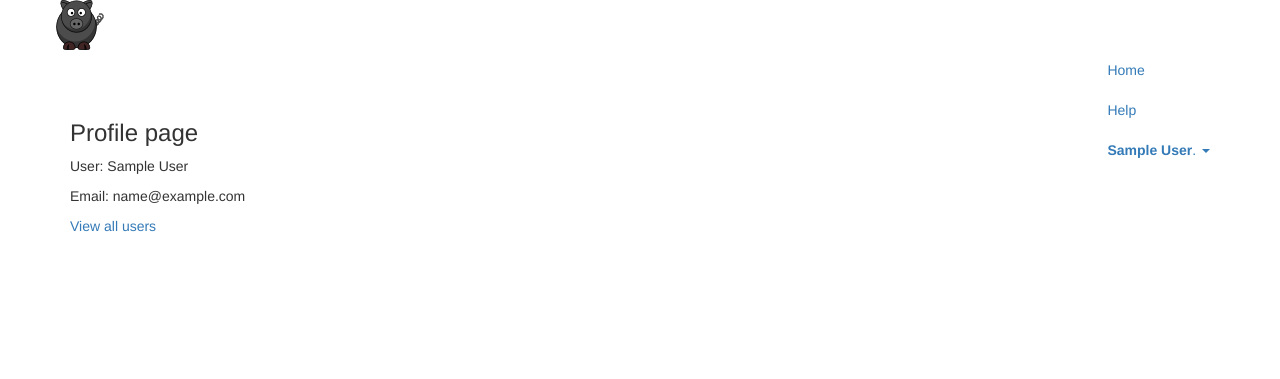
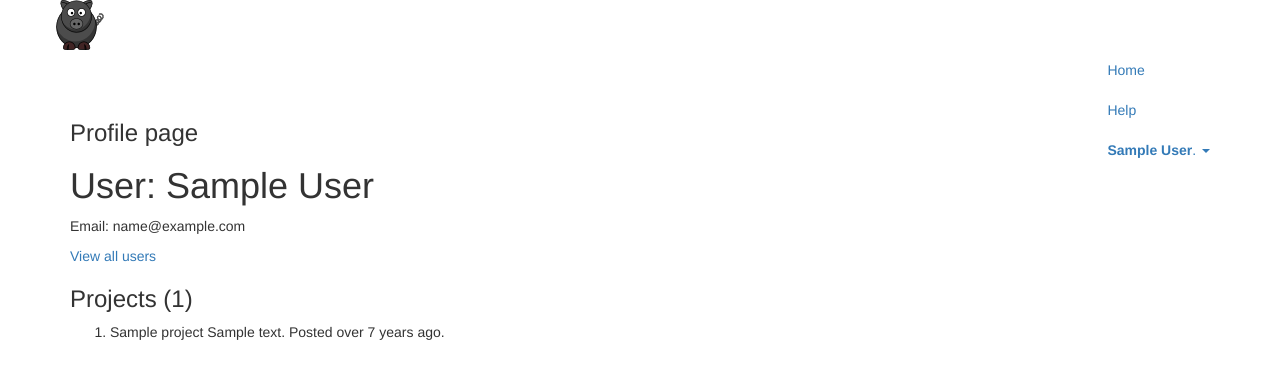
Before and after one commit to Xifip/topichog, a Rails app: page /users/1 in a window 1280 px wide. Shown: the top 379 px of the page. Run offline with Rails 7, Linux system fonts and the light colour scheme; a user stored in the database is signed in; tables that the repository leaves empty hold one stand-in row (values such as "Sample post"); style sheets or scripts are compiled from the project's sources; parts of the project's set-up code (start-up, migrations or seed data) failed here and were passed over; some libraries are stand-ins or nearby versions.

Commit message:
projects added to user page

```diff
--- a/app/controllers/users_controller.rb
+++ b/app/controllers/users_controller.rb
@@ -7,6 +7,7 @@ class UsersController < ApplicationController
 
   def show
     @user = User.find(params[:id])
+    @projects = @user.projects.paginate(page: params[:page])
   end
 
 end
--- /dev/null
+++ b/app/views/projects/_project.html.haml
@@ -0,0 +1,5 @@
+%li
+  %span.title= project.title
+  %span.summary= project.summary
+  %span.timestamp
+    Posted #{time_ago_in_words(project.created_at)} ago.
--- a/app/views/users/show.html.haml
+++ b/app/views/users/show.html.haml
@@ -1,6 +1,13 @@
 %h3 Profile page
-%p
+%h1
   User: #{@user.name}
 %p
   Email: #{@user.email if @user.email}
 %p= link_to "View all users", users_path
+.span8
+  - if @user.projects.any?
+    %h3
+      Projects (#{@user.projects.count})
+    %ol.projects
+      = render @projects
+    = will_paginate @projects
--- a/features/step_definitions/user_steps.rb
+++ b/features/step_definitions/user_steps.rb
@@ -201,4 +201,6 @@ end
 
 Then /^I should see my profile$/ do
   page.should have_content "Profile page"
+  page.should have_selector('h1', text: @user.name)
+  #page.have_selector('title', text: @user.name)
 end
```
Also changed, not shown: features/step_definitions/project_steps.rb (+14 -0 lines), spec/requests/user_pages_spec.rb (+21 -18 lines), 1 other file.
